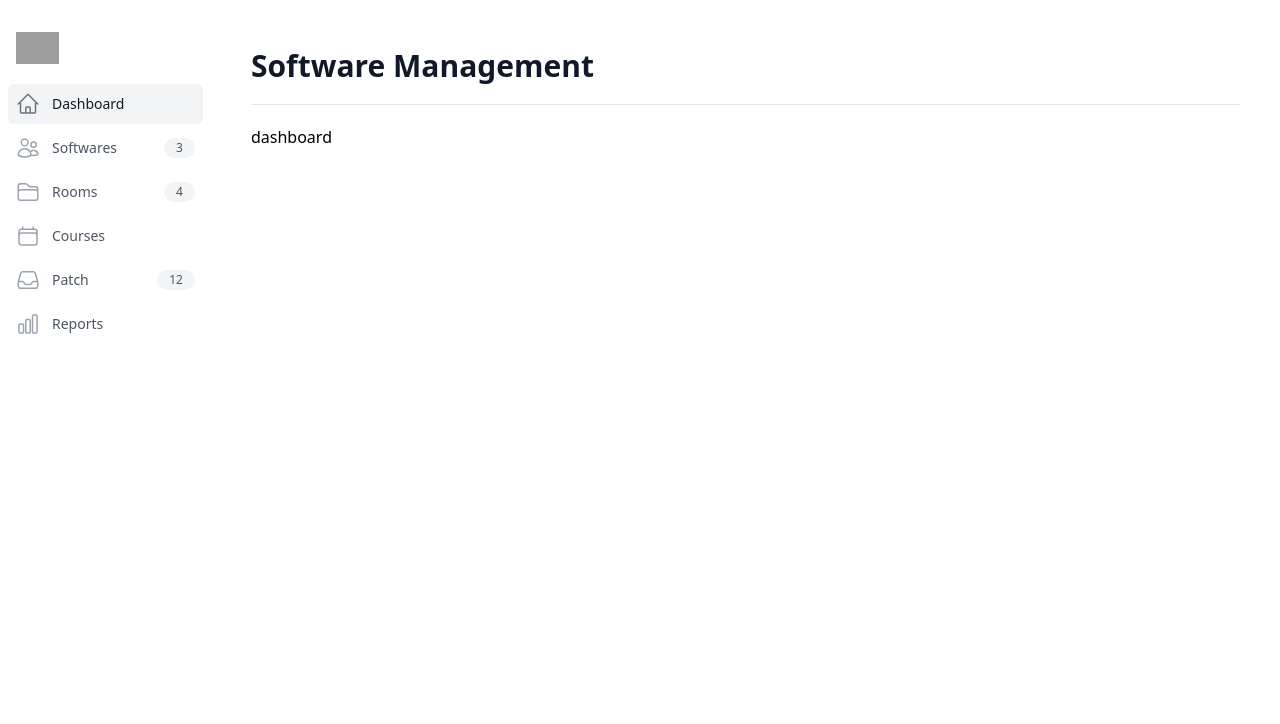
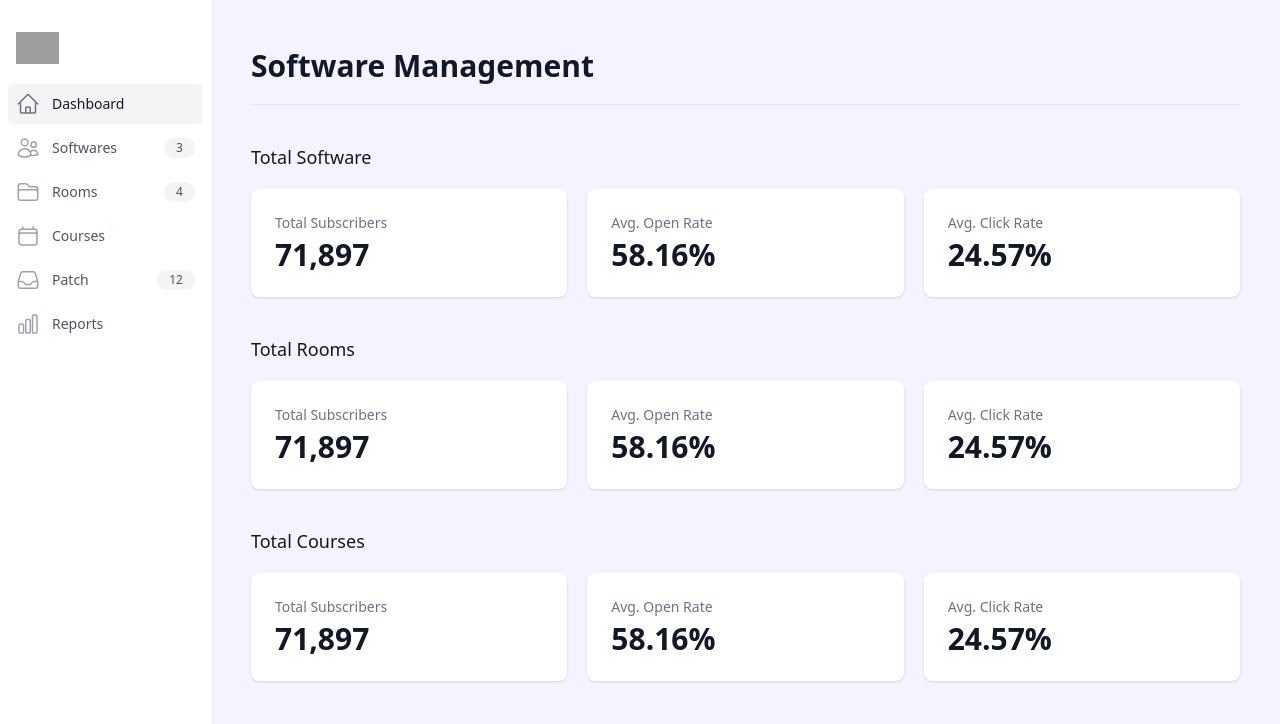
Before and after one commit to thaddeuscleo/software-management-frontend, a Next.js app: page / in a window 1280 px wide. Shown: the top 724 px of the page. Built offline with nearby package versions, Linux system fonts and the light colour scheme; grey boxes are pictures that could not be loaded.

Commit message:
fix: main layout

```diff
--- a/app/layout.tsx
+++ b/app/layout.tsx
@@ -94,7 +94,7 @@ export default function RootLayout({
           </div>
           {/* ================ */}
           {/* Content */}
-          <div className="p-10 w-full">
+          <div className="p-10 w-full bg-violet-50">
             <div className="mt-2 md:flex md:items-center md:justify-between mb-5">
               <div className="flex-1 min-w-0">
                 <h2 className="text-2xl font-bold leading-7 text-gray-900 sm:text-3xl sm:truncate">
--- a/app/page.tsx
+++ b/app/page.tsx
@@ -1,3 +1,77 @@
+const stats = [
+  { name: "Total Subscribers", stat: "71,897" },
+  { name: "Avg. Open Rate", stat: "58.16%" },
+  { name: "Avg. Click Rate", stat: "24.57%" },
+];
+
 export default function Dashboard() {
-  return <>dashboard</>;
+  return (
+    <>
+      {/* Software */}
+      <div className="mt-10">
+        <h3 className="text-lg leading-6 font-medium text-gray-900">
+          Total Software
+        </h3>
+        <dl className="mt-5 grid grid-cols-1 gap-5 sm:grid-cols-3">
+          {stats.map((item) => (
+            <div
+              key={item.name}
+              className="px-4 py-5 bg-white shadow rounded-lg overflow-hidden sm:p-6"
+            >
+              <dt className="text-sm font-medium text-gray-500 truncate">
+                {item.name}
+              </dt>
+              <dd className="mt-1 text-3xl font-semibold text-gray-900">
+                {item.stat}
+              </dd>
+            </div>
+          ))}
+        </dl>
+      </div>
+
+      {/* Room */}
+      <div className="mt-10">
+        <h3 className="text-lg leading-6 font-medium text-gray-900">
+          Total Rooms
+        </h3>
+        <dl className="mt-5 grid grid-cols-1 gap-5 sm:grid-cols-3">
+          {stats.map((item) => (
+            <div
+              key={item.name}
+              className="px-4 py-5 bg-white shadow rounded-lg overflow-hidden sm:p-6"
+            >
+              <dt className="text-sm font-medium text-gray-500 truncate">
+                {item.name}
+              </dt>
+              <dd className="mt-1 text-3xl font-semibold text-gray-900">
+                {item.stat}
+              </dd>
+            </div>
+          ))}
+        </dl>
+      </div>
+
+     {/* Course */}
+      <div className="mt-10">
+        <h3 className="text-lg leading-6 font-medium text-gray-900">
+          Total Courses
+        </h3>
+        <dl className="mt-5 grid grid-cols-1 gap-5 sm:grid-cols-3">
+          {stats.map((item) => (
+            <div
+              key={item.name}
+              className="px-4 py-5 bg-white shadow rounded-lg overflow-hidden sm:p-6"
+            >
+              <dt className="text-sm font-medium text-gray-500 truncate">
+                {item.name}
+              </dt>
+              <dd className="mt-1 text-3xl font-semibold text-gray-900">
+                {item.stat}
+              </dd>
+            </div>
+          ))}
+        </dl>
+      </div>
+    </>
+  );
 }
```
